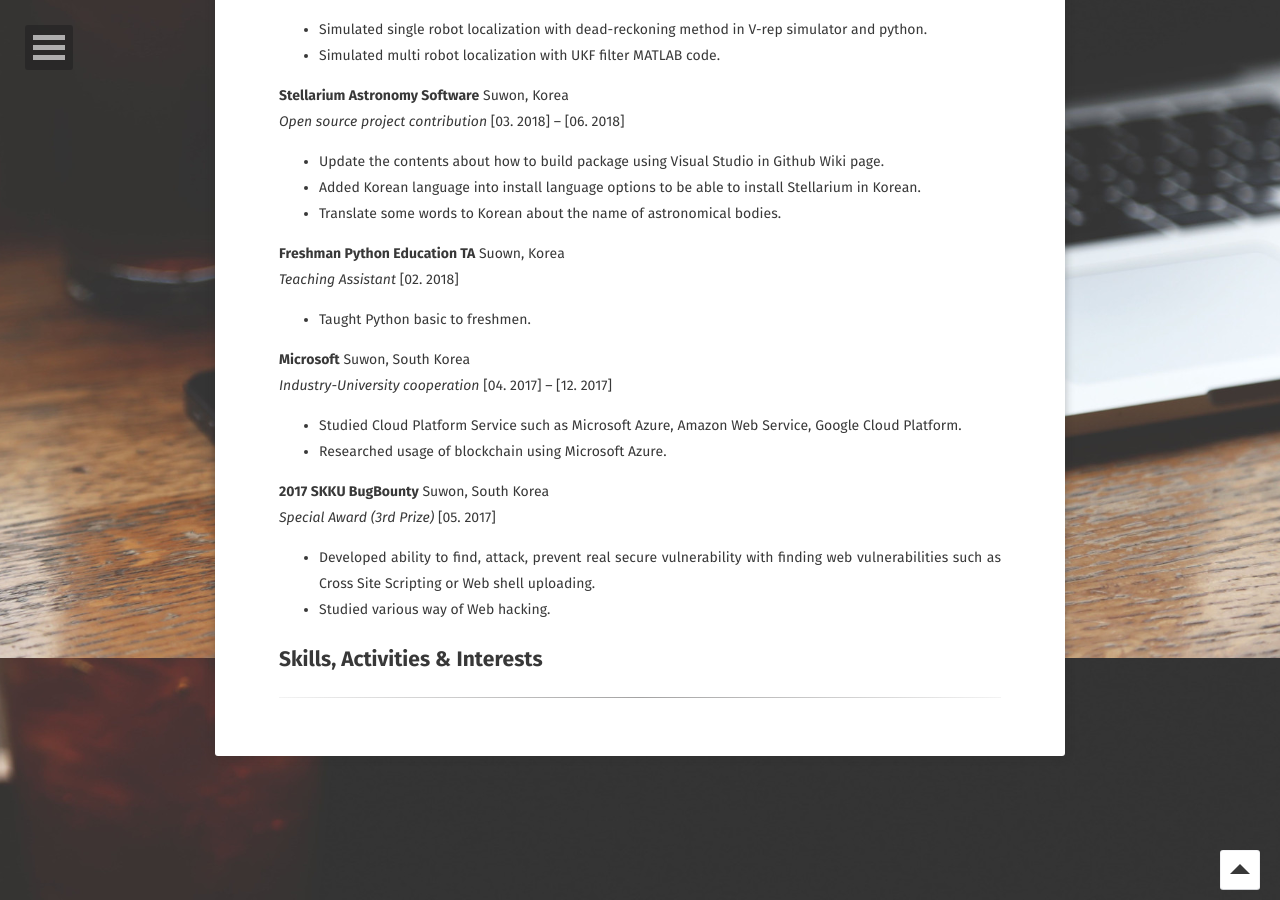
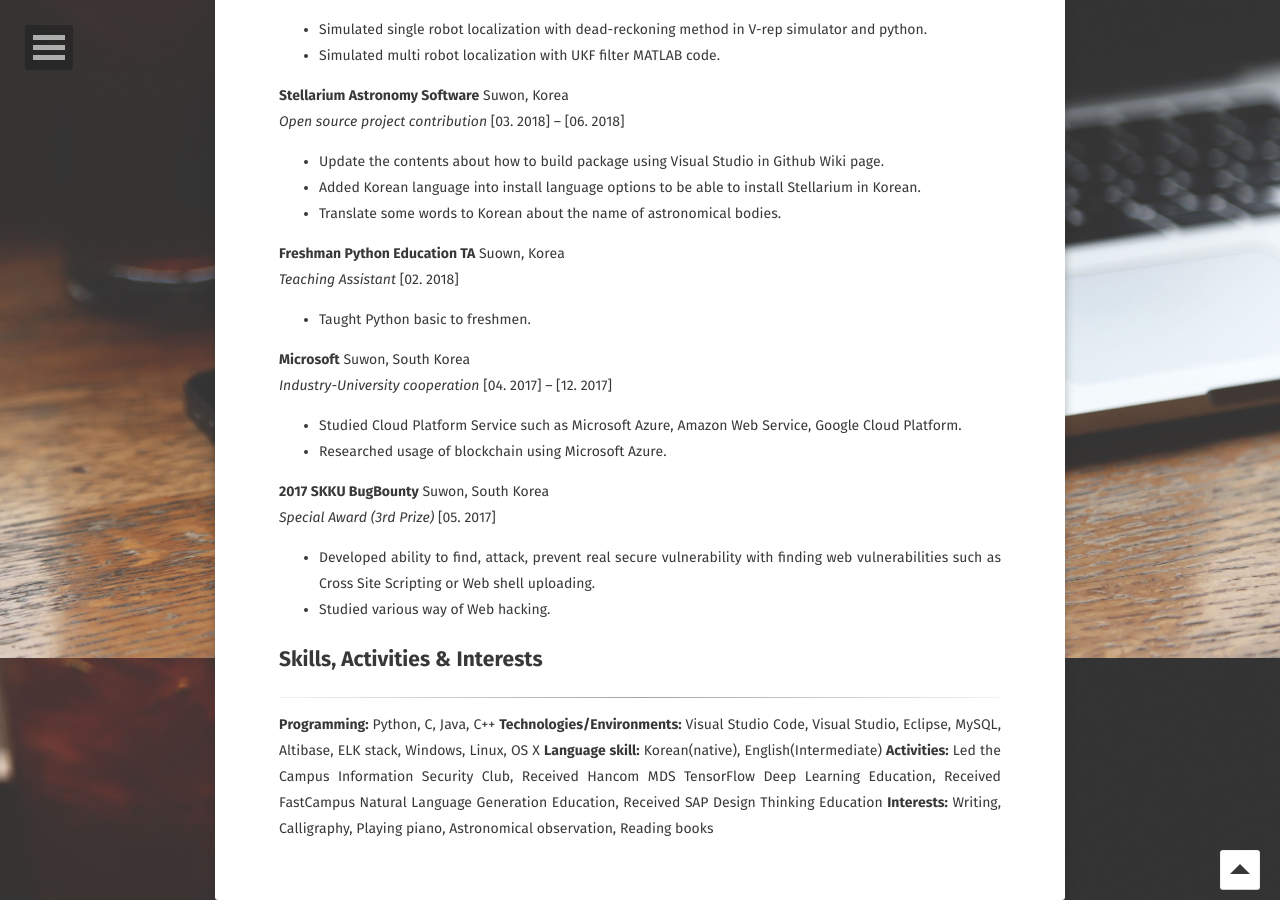
Before and after one commit to psj8252/psj8252.github.io, a Jekyll site: the page built from about/index.md, in a window 1280 px wide and 900 px high, scrolled down 1142 px. Built offline with Jekyll 4.4.1, drawn with Linux system fonts in a browser that asks for light colours; some web fonts are replaced; some of the changed text lies outside the part shown.

Commit message:
Update index.md

```diff
--- a/about/index.md
+++ b/about/index.md
@@ -62,3 +62,8 @@ Cross Site Scripting or Web shell uploading.
 
 ## Skills, Activities & Interests
 <hr/>
+__Programming:__ Python, C, Java, C++
+__Technologies/Environments:__ Visual Studio Code, Visual Studio, Eclipse, MySQL, Altibase, ELK stack, Windows, Linux, OS X
+__Language skill:__ Korean(native), English(Intermediate)
+__Activities:__ Led the Campus Information Security Club, Received Hancom MDS TensorFlow Deep Learning Education, Received FastCampus Natural Language Generation Education, Received SAP Design Thinking Education
+__Interests:__ Writing, Calligraphy, Playing piano, Astronomical observation, Reading books
```
Also changed, not shown: other parts of about/index.md (+1 -1 lines).
